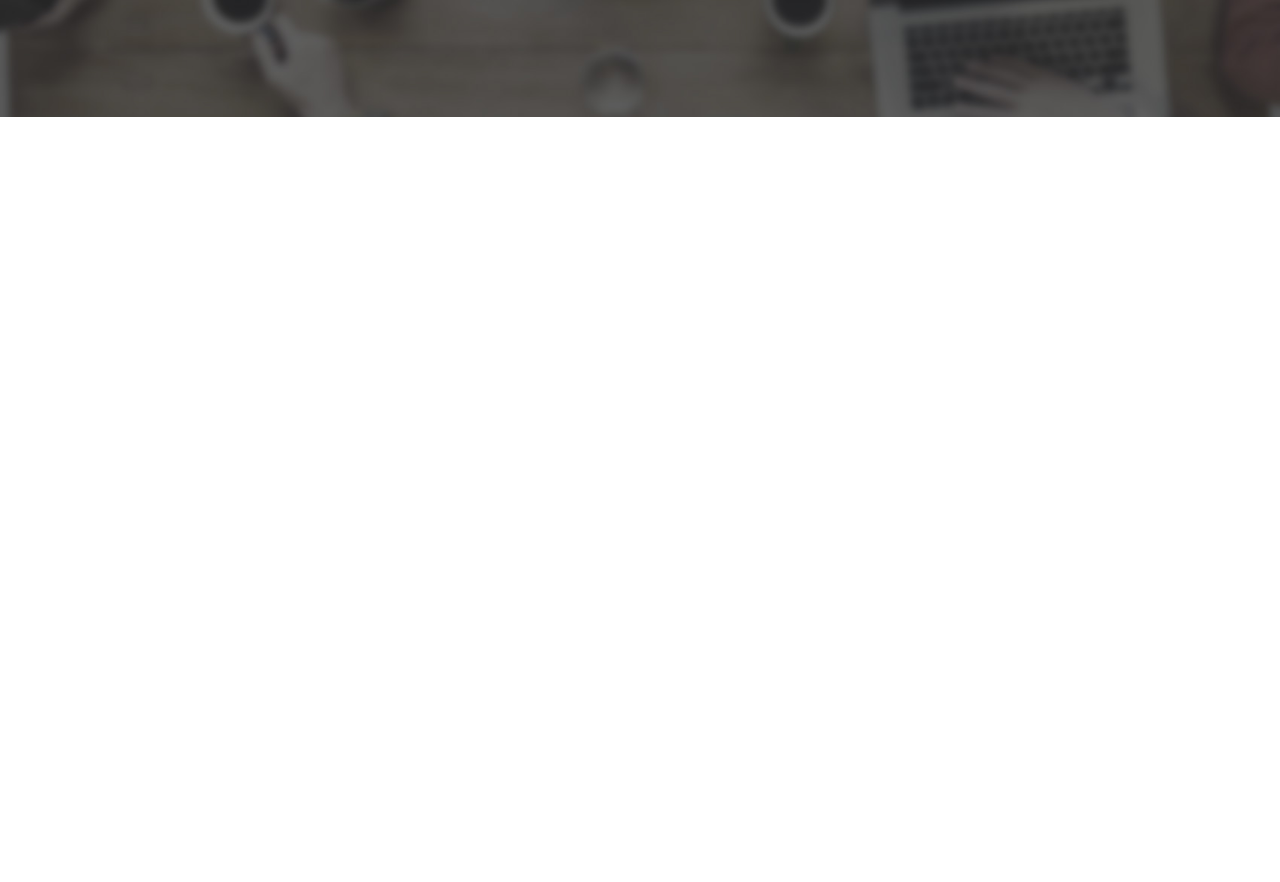
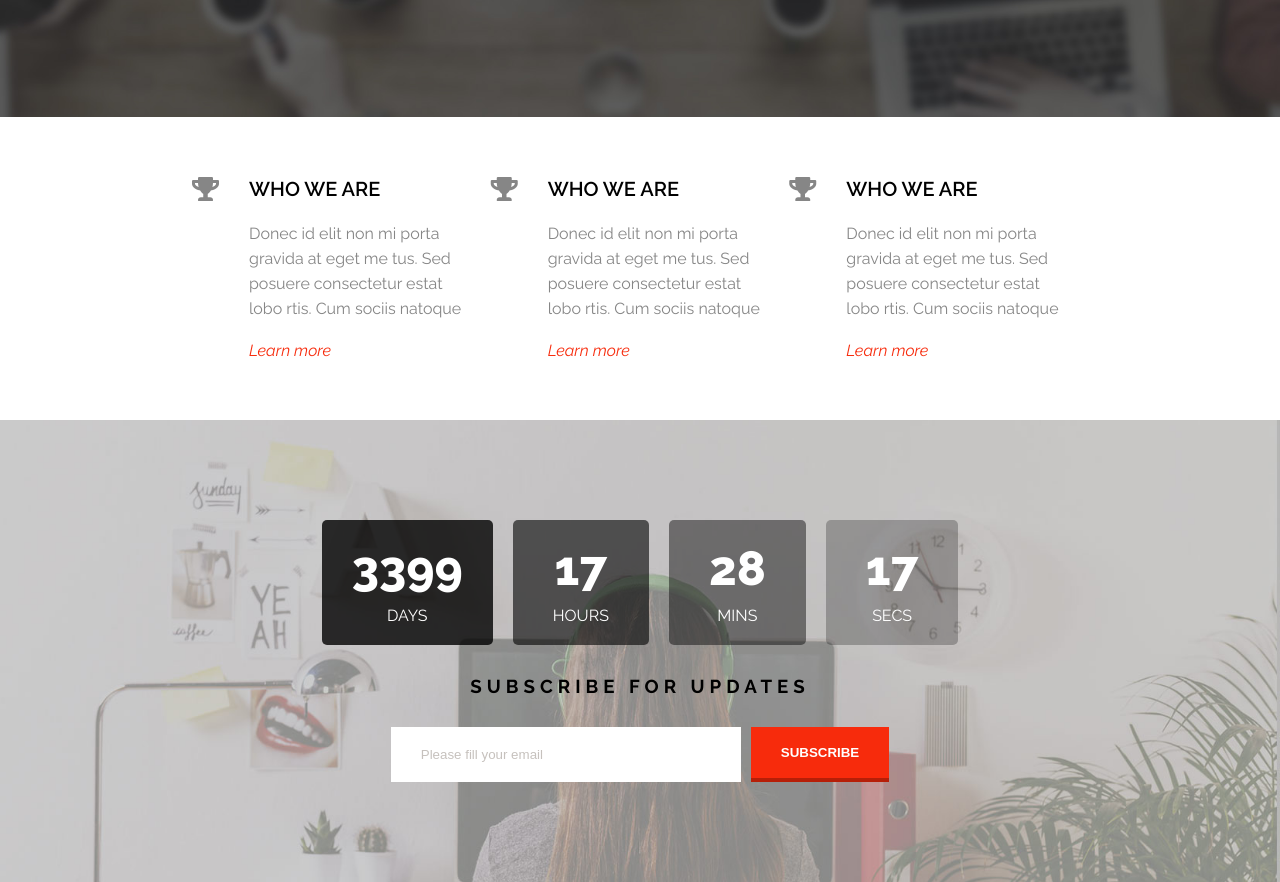
Before and after one commit to emanueleattina/proj-html-vuejs, a website: page index.html in a window 1280 px wide. Shown: the part 577-1459 px from the top of the page. Before the commit the page ends 800 px from the top, so only its background shows below. Drawn offline with nearby package versions, Linux system fonts and the light colour scheme.

Commit message:
Carico section who e section countdown

```diff
--- a/index.html
+++ b/index.html
@@ -62,7 +62,86 @@
             </div>
         </header>
 
-    </div>
+        <main>
+            <section class="who">
+                <div class="container">
+                    <div class="row">
+                        <div class="col-4">
+                            <div class="who-container">
+                                <div class="who-icon">
+                                    <i class="fas fa-trophy"></i>
+                                </div>
+                                <div class="who-content">
+                                    <h4>who we are</h4>
+                                    <p>Donec id elit non mi porta gravida at eget me tus. Sed posuere consectetur estat lobo rtis. Cum sociis natoque</p>
+                                    <span>Learn more</span>
+                                </div>
+                            </div>
+                        </div>
+                        <div class="col-4">
+                            <div class="who-container">
+                                <div class="who-icon">
+                                    <i class="fas fa-trophy"></i>
+                                </div>
+                                <div class="who-content">
+                                    <h4>who we are</h4>
+                                    <p>Donec id elit non mi porta gravida at eget me tus. Sed posuere consectetur estat lobo rtis. Cum sociis natoque</p>
+                                    <span>Learn more</span>
+                                </div>
+                            </div>
+                        </div>
+                        <div class="col-4">
+                            <div class="who-container">
+                                <div class="who-icon">
+                                    <i class="fas fa-trophy"></i>
+                                </div>
+                                <div class="who-content">
+                                    <h4>who we are</h4>
+                                    <p>Donec id elit non mi porta gravida at eget me tus. Sed posuere consectetur estat lobo rtis. Cum sociis natoque</p>
+                                    <span>Learn more</span>
+                                </div>
+                            </div>
+                        </div>
+                    </div>
+                </div>
+            </section>
+
+            <section class="countdown">
+                <div class="container-fluid">
+                    <div class="row">
+                        <div class="col-12">
+                            <div class="countdown-numbers">
+                                <div class="days">
+                                    <h1>3399</h1>
+                                    <span>days</span>
+                                </div>
+                                <div class="hours">
+                                    <h1>17</h1>
+                                    <span>hours</span>
+                                </div>
+                                <div class="mins">
+                                    <h1>28</h1>
+                                    <span>mins</span>
+                                </div>
+                                <div class="secs">
+                                    <h1>17</h1>
+                                    <span>secs</span>
+                                </div>
+                            </div>
+                            <div class="countdown-text">
+                                <h3>subscribe for updates</h3>
+                            </div>
+                            <div class="countdown-form">
+                                <input type="text" placeholder="Please fill your email">
+                                <button class="btn btn-red-relief">subscribe</button>
+                            </div>
+                        </div>
+                    </div>
+                </div>
+            </section>
+        </main>
+
+    </div><!-- fine root -->
 
     <!-- link a librerie js -->
     <script src="https://cdn.jsdelivr.net/npm/vue"></script>
--- a/src/scss/partials/_common.scss
+++ b/src/scss/partials/_common.scss
@@ -9,6 +9,10 @@
 
 .container-fluid {
     width: 100%;
+}
+
+.row {
+    display: flex;
 }
 
 @for $i from 1 through 5 {
@@ -46,3 +50,9 @@
     background: $rosso;
     border-radius: 3px;
 }
+
+.btn-red-relief {
+    box-sizing: border-box;
+    background: $rosso;
+    border-bottom: 4px solid $rosso-scuro;
+}
--- a/src/scss/partials/_main.scss
+++ b/src/scss/partials/_main.scss
@@ -0,0 +1,101 @@
+.who {
+    padding: 60px 0;
+    .who-container {
+        display: flex;
+        flex-direction: row;
+        .who-icon {
+            // margin-top: 5px;
+            color: $grigio;
+            display: flex;
+            align-items: flex-start;
+            i {
+                font-size: 1.5em;
+                padding-right: 30px;
+            }
+        }
+        .who-content {
+            padding-right: 15px;
+            h4 {
+                text-transform: uppercase;
+                font-weight: 600;
+                margin-bottom: 20px;
+                font-size: 1.25em;
+            }
+            p {
+                color: $grigio;
+                margin-bottom: 20px;
+            }
+            span {
+                color: $rosso;
+                font-style: italic;
+            }
+        }
+    }
+}
+
+.countdown {
+    background: url('../img/countdown-bg.jpg');
+    background-repeat: no-repeat;
+    background-size: cover;
+    background-position: center;
+    padding: 100px 0;
+    text-align: center;
+    .countdown-numbers {
+        display: flex;
+        justify-content: center;
+        text-align: center;
+        div {
+            padding: 20px 30px;
+            margin: 0 10px;
+            border-radius: 5px;
+            color: $bianco;
+            h1 {
+                font-weight: 800;
+                font-size: 3em;
+                margin-bottom: 10px;
+            }
+            span {
+                text-transform: uppercase;
+                font-weight: 400;
+            }
+            &.days {
+                background: rgba($color: #000000, $alpha: 0.8);
+            }
+            &.hours {
+                background: rgba($color: #000000, $alpha: 0.6);
+                padding: 20px 40px;
+            }
+            &.mins {
+                background: rgba($color: #000000, $alpha: 0.45);
+                padding: 20px 40px;
+            }
+            &.secs {
+                background: rgba($color: #000000, $alpha: 0.25);
+                padding: 20px 40px;
+            }
+        }
+    }
+    .countdown-text {
+        padding: 30px 0;
+        h3 {
+            color: $nero;
+            text-transform: uppercase;
+            letter-spacing: 5px;
+        }
+    }
+    .countdown-form {
+        display: flex;
+        align-items: center;
+        justify-content: center;
+        input {
+            border-radius: 0;
+            background: $bianco;
+            padding: 20px 30px;
+            margin-right: 10px;
+            width: 350px;
+        }
+        ::placeholder {
+            color: $grigio-chiaro;
+        }
+    }
+}
--- a/src/scss/partials/_normalize.scss
+++ b/src/scss/partials/_normalize.scss
@@ -10,3 +10,7 @@ body {
     font-weight: 400;
     font-size: 16px;
 }
+
+p {
+    line-height: 25px;
+}
--- a/src/scss/partials/_variables.scss
+++ b/src/scss/partials/_variables.scss
@@ -8,7 +8,9 @@ $container-lg: 960px;
 
 // colori
 $bianco: #fff;
+$nero: #000;
 $rosso: #f72b0c;
+$rosso-scuro: #b61f08;
 $grigio-scuro: #272727;
 $grigio: #868686;
 $grigio-chiaro: #c6c1bd;
```
Also changed, not shown: dist/css/master.css, dist/img/countdown-bg.jpg (renamed from dist/img/coutdown-bg.jpg).
